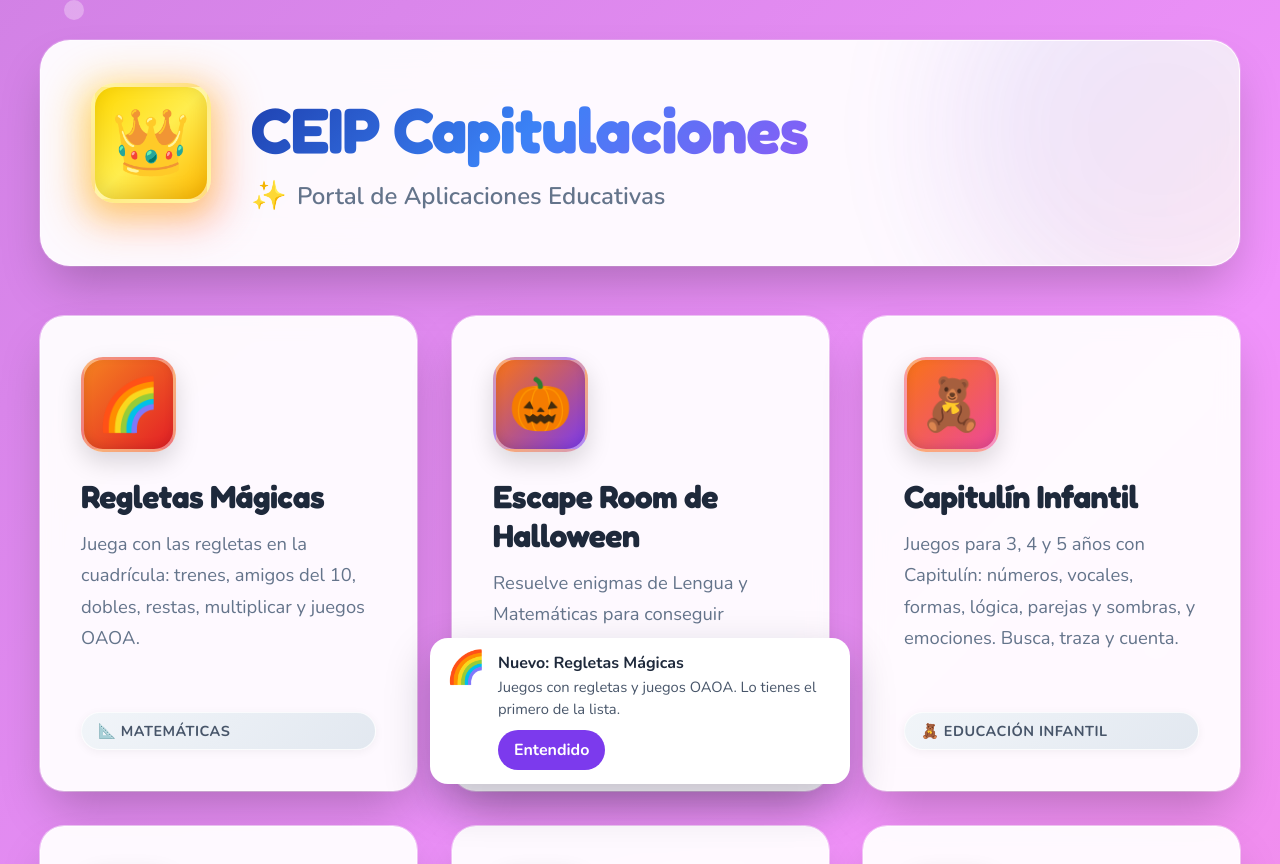
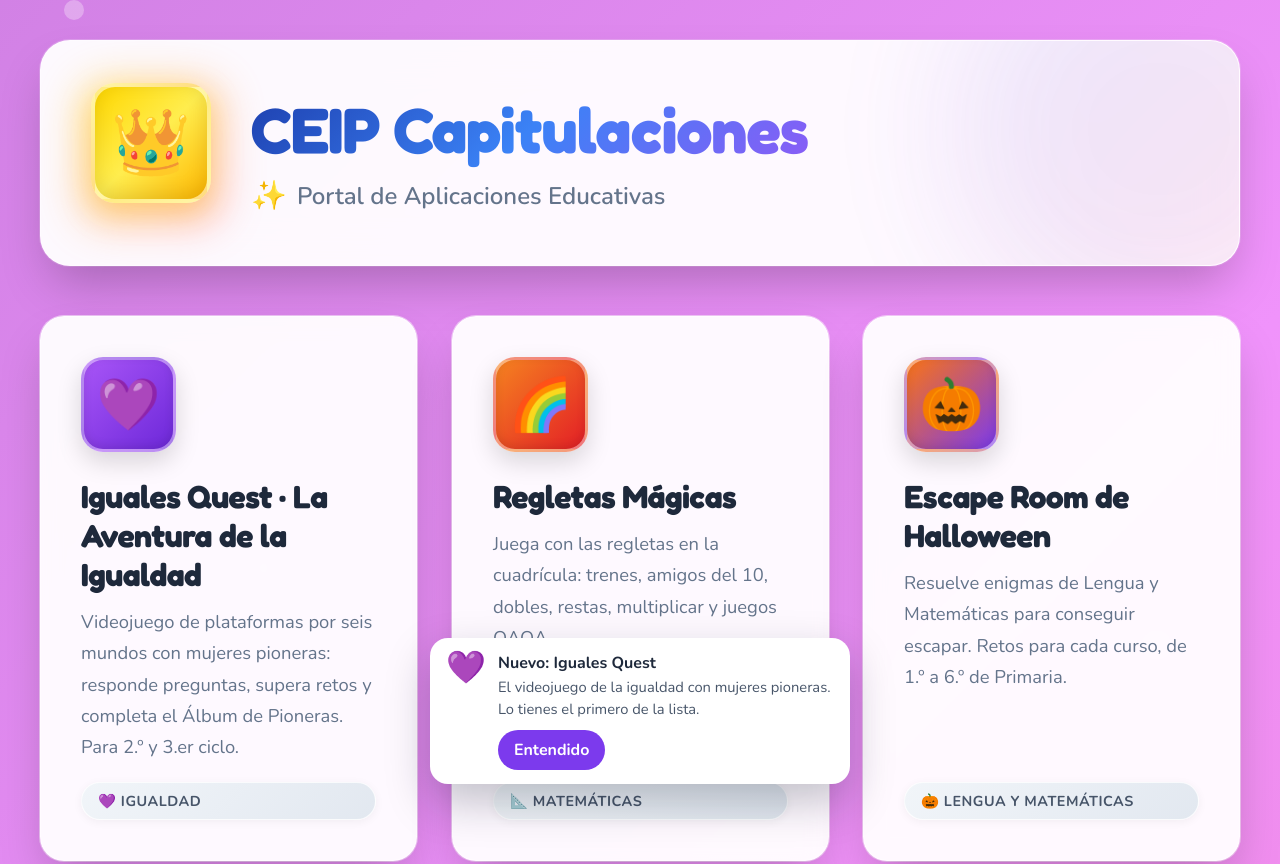
Before and after one commit to vunisal706-droid/webcentral, a plain HTML site: page index.html in a window 1280 px wide. Shown: the top 864 px of the page. Drawn offline with nearby package versions, Linux system fonts and the light colour scheme.

Commit message:
Añade Iguales Quest al Portal Educativo
Co-Authored-By: Claude Opus 5.5 <noreply@anthropic.com>
Claude-Session: https://claude.ai/code/session_01QRgdbnyTsE4xMzvoTNRtnM

```diff
--- a/index.html
+++ b/index.html
@@ -386,6 +386,8 @@
         .icon-muevete { --c1: #22c55e; --c2: #0ea5e9; background: linear-gradient(135deg, #22c55e 0%, #0ea5e9 100%); }
         .icon-muevete .app-icon-bg { background: linear-gradient(135deg, #22c55e, #0ea5e9); }
 
+        .icon-violeta { --c1: #a855f7; --c2: #6d28d9; background: linear-gradient(135deg, #a855f7 0%, #6d28d9 100%); }
+        .icon-violeta .app-icon-bg { background: linear-gradient(135deg, #a855f7, #6d28d9); }
         .icon-halloween { --c1: #f97316; --c2: #7c3aed; background: linear-gradient(135deg, #f97316 0%, #7c3aed 100%); }
         .icon-halloween .app-icon-bg { background: linear-gradient(135deg, #f97316, #7c3aed); }
         .icon-ingles { --c1: #2563eb; --c2: #dc2626; background: linear-gradient(135deg, #2563eb 0%, #dc2626 100%); }
@@ -594,6 +596,15 @@
         <div data-calendario-cole style="max-width:620px;margin:0 auto 18px"></div>
 
         <div class="apps-grid">
+            <a href="https://vunisal706-droid.github.io/violeta/" class="app-card" target="_blank" style="--card-color-1: #a855f7; --card-color-2: #6d28d9;">
+                <div class="app-icon-wrapper">
+                    <div class="app-icon-bg"></div>
+                    <div class="app-icon icon-violeta">💜</div>
+                </div>
+                <h2>Iguales Quest · La Aventura de la Igualdad</h2>
+                <p>Videojuego de plataformas por seis mundos con mujeres pioneras: responde preguntas, supera retos y completa el Álbum de Pioneras. Para 2.º y 3.er ciclo.</p>
+                <span class="app-badge">💜 Igualdad</span>
+            </a>
             <a href="https://vunisal706-droid.github.io/aulapt/regletas/" class="app-card" target="_blank" style="--card-color-1: #f58220; --card-color-2: #e31f26;">
                 <div class="app-icon-wrapper">
                     <div class="app-icon-bg"></div>
@@ -914,10 +925,10 @@
 <script src="/agenda/calendario.js" defer></script>
 <script>
 /* Novedades: salen una sola vez en cada dispositivo */
-(function(){var K='novedades-portal',ID='2026-11-04-regletas';try{if(localStorage.getItem(K)===ID)return;}catch(e){return;}
+(function(){var K='novedades-portal',ID='2026-11-24-iguales';try{if(localStorage.getItem(K)===ID)return;}catch(e){return;}
 function ver(){var d=document.createElement('div');d.setAttribute('role','status');
 d.style.cssText='position:fixed;left:50%;bottom:16px;transform:translateX(-50%);z-index:9999;width:min(420px,calc(100% - 32px));background:#fff;color:#1e293b;border-radius:18px;box-shadow:0 18px 44px rgba(15,23,42,.25);padding:14px 16px;display:flex;gap:12px;align-items:flex-start;font-family:inherit';
-d.innerHTML='<span style="font-size:2rem;line-height:1">🌈</span><div><b style="display:block;margin-bottom:2px">Nuevo: Regletas Mágicas</b><span style="font-size:.92rem;color:#475569">Juegos con regletas y juegos OAOA. Lo tienes el primero de la lista.</span><br><button type="button" style="margin-top:10px;background:#7c3aed;color:#fff;border:0;border-radius:999px;padding:8px 16px;font:inherit;font-weight:700;cursor:pointer;min-height:40px">Entendido</button></div>';
+d.innerHTML='<span style="font-size:2rem;line-height:1">💜</span><div><b style="display:block;margin-bottom:2px">Nuevo: Iguales Quest</b><span style="font-size:.92rem;color:#475569">El videojuego de la igualdad con mujeres pioneras. Lo tienes el primero de la lista.</span><br><button type="button" style="margin-top:10px;background:#7c3aed;color:#fff;border:0;border-radius:999px;padding:8px 16px;font:inherit;font-weight:700;cursor:pointer;min-height:40px">Entendido</button></div>';
 d.querySelector('button').onclick=function(){d.remove();};document.body.appendChild(d);try{localStorage.setItem(K,ID);}catch(e){}}
 if(document.readyState==='complete')setTimeout(ver,800);else addEventListener('load',function(){setTimeout(ver,800);});})();
 </script>
--- a/service-worker.js
+++ b/service-worker.js
@@ -1,4 +1,4 @@
-const CACHE_NAME = 'ceip-capitulaciones-v7-b2611042030';
+const CACHE_NAME = 'ceip-capitulaciones-v7-b2611241145';
 const urlsToCache = [
   './',
   './index.html',
```
